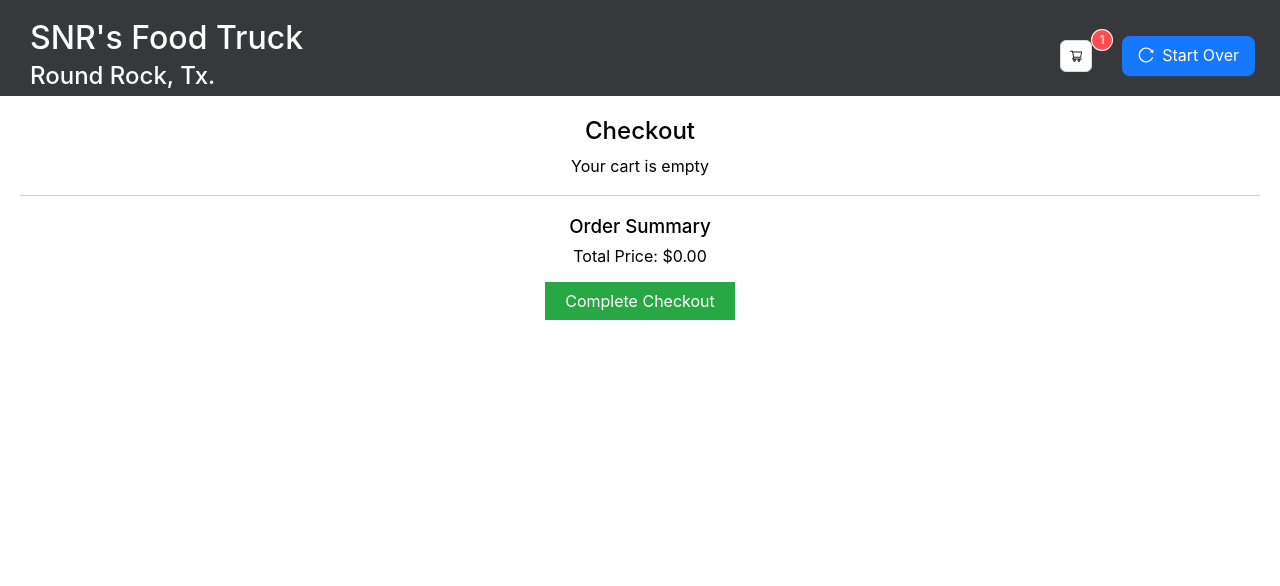
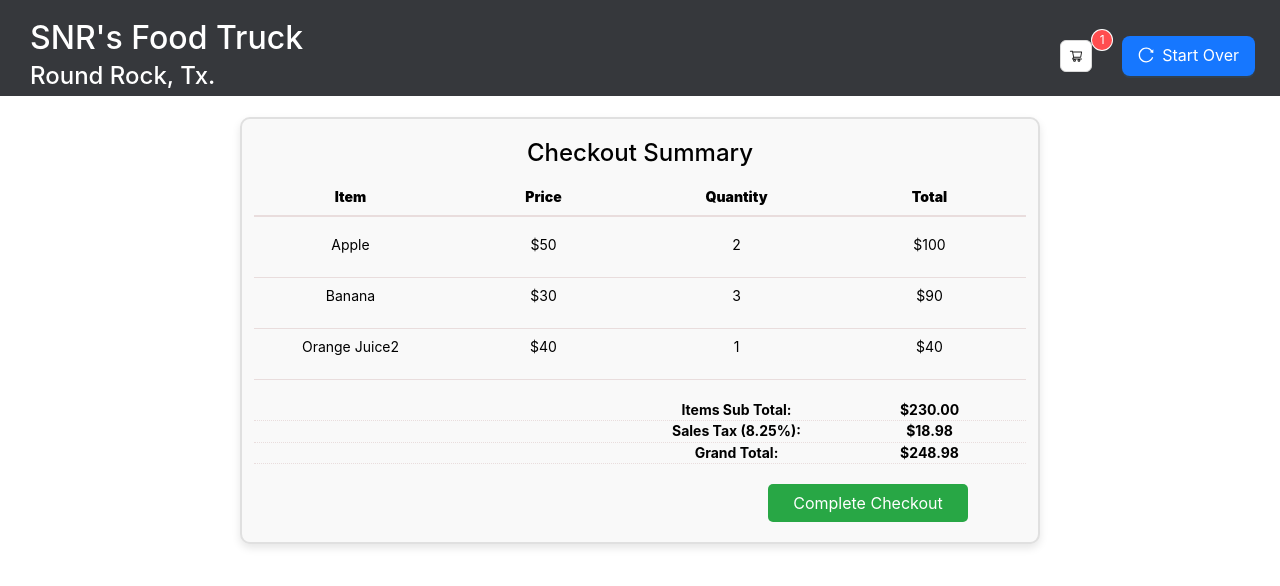
Before and after one commit to snrtrunksoft/snr-pos-web, a React (Create React App) app: page /checkout in a window 1280 px wide. Shown: the top 586 px of the page. Built offline with nearby package versions, Linux system fonts and the light colour scheme.

Commit message:
Second stable version

```diff
--- a/src/Body.js
+++ b/src/Body.js
@@ -159,7 +159,7 @@ const Body = ({ cartItems, setCartItems }) => {
                         <div
                         key={quantity}
                         className={`quantity-circle ${selectedQuantity[item.id] === quantity ? 'selected' : ''}`}
-                        onClick={() => {handleSelectQuantity(item.id, quantity);}}
+                        onClick={() => {handleSelectQuantity(item.id, quantity);addToCart(item)}}
                         >
                         {quantity}
                         </div>
--- /dev/null
+++ b/src/Cart.css
@@ -0,0 +1,24 @@
+.cart-header {
+    font-weight: bold;
+    border-bottom: 2px solid #e9dddd;
+    margin-bottom: 10px;
+    padding: 10px 0;
+  }
+
+  .cart-item-row {
+    padding: 10px 0;
+    border-bottom: 1px solid #e9dddd;
+  }
+
+  .cart-item {
+    border-bottom: 1px solid #ccc;
+    padding: 10px 0;
+  }
+
+  .cart-item h4 {
+    margin: 0;
+  }
+
+  .cart-item p {
+    margin: 5px 0;
+  }
--- /dev/null
+++ b/src/Cart.js
@@ -0,0 +1,48 @@
+import React from 'react';
+import { Card, Row, Col } from 'antd';
+import './Cart.css'; // Custom CSS if needed
+
+const CartItem = ({ item }) => {
+  return (
+    <Row gutter={[16, 16]} className="cart-item-row">
+      <Col span={6}>
+        <p>{item.name}</p>
+      </Col>
+      <Col span={6}>
+        <p>${item.price}</p>
+      </Col>
+      <Col span={6}>
+        <p>{item.quantity}</p>
+      </Col>
+      <Col span={6}>
+        <p>${item.price * item.quantity}</p> {/* Calculating total price */}
+      </Col>
+    </Row>
+  );
+};
+
+const Cart = ({ cartItems }) => {
+  return (
+    <div className="cart">
+      {/* Cart Header */}
+      <Row gutter={[16, 16]} className="cart-header">
+        <Col span={6}><strong>Item</strong></Col>
+        <Col span={6}><strong>Price</strong></Col>
+        <Col span={6}><strong>Quantity</strong></Col>
+        <Col span={6}><strong>Total</strong></Col>
+      </Row>
+
+      <div className="cart-items">
+        {cartItems.length === 0 ? (
+          <p>Your cart is empty</p>
+        ) : (
+          cartItems.map((item) => (
+            <CartItem key={item.id} item={item} />
+          ))
+        )}
+      </div>
+    </div>
+  );
+};
+
+export default Cart;
--- a/src/CartItem.css
+++ /dev/null
@@ -1,12 +0,0 @@
-.cart-item {
-    border-bottom: 1px solid #ccc;
-    padding: 10px 0;
-  }
-
-  .cart-item h4 {
-    margin: 0;
-  }
-
-  .cart-item p {
-    margin: 5px 0;
-  }
--- a/src/CartItem.js
+++ /dev/null
@@ -1,14 +0,0 @@
-import React from 'react';
-import { Card } from 'antd';
-import './CartItem.css';
-
-const CartItem = ({ item }) => {
-  return (
-    <Card title={<div>{item.name} - <span style={{ color: '#52c41a' }}>${item.price}</span></div>} bordered={true}>
-      <p>Price: ${item.price}</p>
-      <p>Quantity: {item.quantity}</p>
-    </Card>
-  );
-};
-
-export default CartItem;
--- a/src/Checkout.css
+++ b/src/Checkout.css
@@ -1,10 +1,18 @@
 .checkout-page {
   padding: 20px;
+  border: 2px solid #e0e0e0; /* Adding the border */
+  border-radius: 10px; /* Optional: Rounded corners */
+  background-color: #f9f9f9; /* Optional: Background color */
+  max-width: 1800px; /* Optional: Max width */
+  min-width: 800px;
+  margin: 20px auto; /* Center the checkout page horizontally */
+  box-shadow: 0 4px 8px rgba(0, 0, 0, 0.1); /* Optional: Add a shadow */
 }
 
-  .summary {
-    border-top: 1px solid #ccc;
-    padding-top: 20px;
+.checkout-button-container {
+  display: flex;
+  justify-content: flex-end; /* Align button to the right */
+  margin-top: 20px;
 }
 
 .complete-checkout-button {
@@ -13,6 +21,7 @@
   border: none;
   padding: 10px 20px;
   cursor: pointer;
+  width: 200px;
 }
 
 .complete-checkout-button:hover {
--- a/src/Checkout.js
+++ b/src/Checkout.js
@@ -1,23 +1,24 @@
 import React from 'react';
-import CartItem from './CartItem';
+import Cart from './Cart';
+import TotalSummary from './TotalSummary';
 import './Checkout.css';
 
-const Checkout = ({ cartItems }) => {
+const Checkout = ({ cartItems1 }) => {
+    const cartItems = [
+        { id: '1', name: 'Apple', price: 50, quantity: 2 },
+        { id: '2', name: 'Banana', price: 30, quantity: 3 },
+        { id: '3', name: 'Orange Juice2', price: 40, quantity: 1 },
+      ];
+
   const totalPrice = cartItems.reduce((acc, item) => acc + item.price * item.quantity, 0);
 
   return (
     <div className="checkout-page">
-      <h2>Checkout</h2>
-      <div className="cart-items">
-        {cartItems.length === 0 ? (
-          <p>Your cart is empty</p>
-        ) : (
-          cartItems.map((item) => <CartItem key={item.id} item={item} />)
-        )}
-      </div>
-      <div className="summary">
-        <h3>Order Summary</h3>
-        <p>Total Price: ${totalPrice.toFixed(2)}</p>
+      <h2>Checkout Summary</h2>
+      <Cart cartItems={cartItems}></Cart>
+      <TotalSummary totalPrice={totalPrice}></TotalSummary>
+      {/* Button Aligned to Right */}
+      <div className="checkout-button-container">
         <button className="complete-checkout-button">Complete Checkout</button>
       </div>
     </div>
--- /dev/null
+++ b/src/TotalSummary.css
@@ -0,0 +1,29 @@
+.summary {
+    padding-top: 20px;
+    align-content: left;
+    text-align: left;
+  }
+
+  .total-summary-row {
+    padding: 02px 0;
+    border-bottom: 1px dotted #e9dddd;
+  }
+
+  .checkout-button-container {
+    display: flex;
+    justify-content: flex-end; /* Align button to the right */
+    padding-right: 50px;
+  }
+
+  .complete-checkout-button {
+    background-color: #28a745;
+    color: white;
+    border: none;
+    cursor: pointer;
+    width: 200px;
+    border-radius: 5px;
+  }
+
+  .complete-checkout-button:hover {
+    background-color: #186b2a;
+  }
--- /dev/null
+++ b/src/TotalSummary.js
@@ -0,0 +1,34 @@
+import React from 'react';
+import { Row, Col } from 'antd';
+import './TotalSummary.css'; // Custom CSS if needed
+
+const TotalSummary = ({ totalPrice }) => {
+  const taxRate = 8.25 / 100; // Tax rate is 8.25%
+  const taxAmount = (totalPrice * taxRate).toFixed(2); // Calculate tax amount
+  const grandTotal = (totalPrice + parseFloat(taxAmount)).toFixed(2); // Grand total is totalPrice + taxAmount
+
+  return (
+    <div >
+      <Row gutter={[16, 16]} className="total-summary-row">
+        <Col span={6}></Col>
+        <Col span={6}></Col>
+        <Col span={6}><strong>Items Sub Total:</strong></Col>
+        <Col span={6}><strong>${totalPrice.toFixed(2)}</strong></Col>
+      </Row>
+      <Row gutter={[16, 16]} className="total-summary-row">
+        <Col span={6}></Col>
+        <Col span={6}></Col>
+        <Col span={6}><strong>Sales Tax (8.25%):</strong></Col>
+        <Col span={6}><strong>${taxAmount}</strong></Col>
+      </Row>
+      <Row gutter={[16, 16]} className="total-summary-row">
+        <Col span={6}></Col>
+        <Col span={6}></Col>
+        <Col span={6}><strong>Grand Total:</strong></Col>
+        <Col span={6}><strong>${grandTotal}</strong></Col>
+      </Row>
+    </div>
+  );
+};
+
+export default TotalSummary;
```
Also changed, not shown: src/OrderSuccess.js (added, +23 -0 lines). Lines whose indentation alone changed are shown as unchanged.
